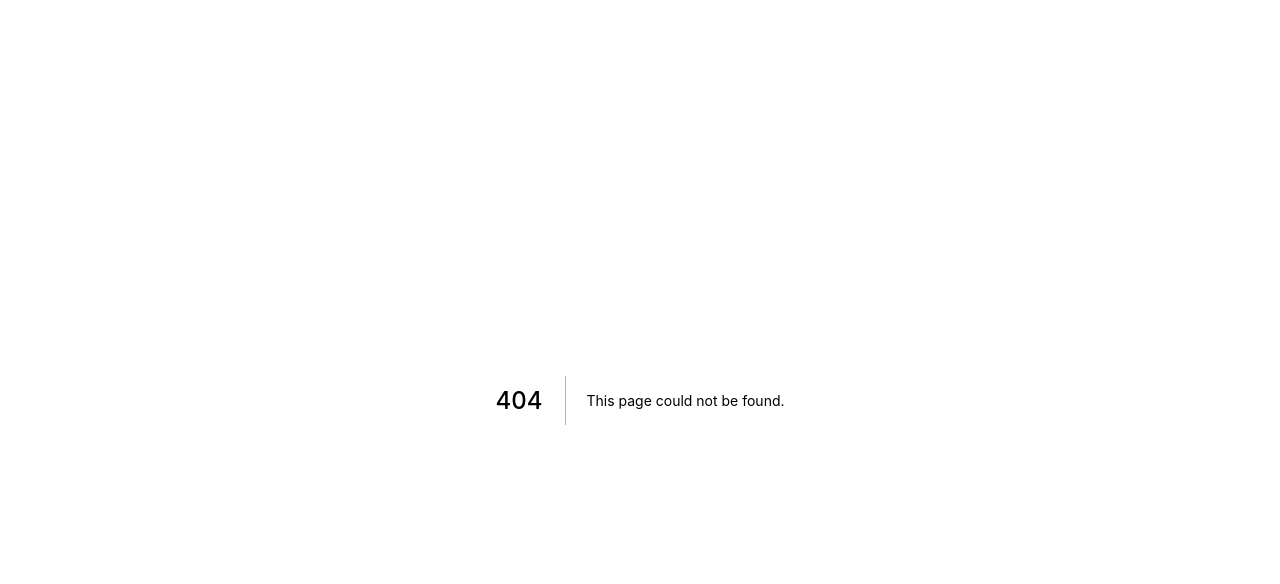
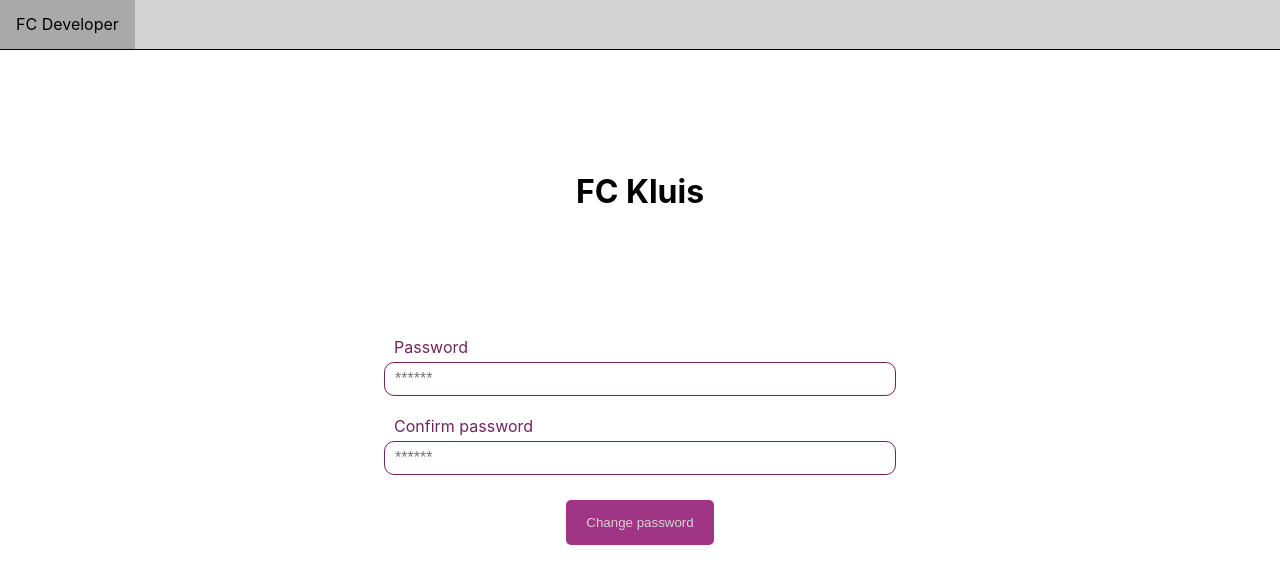
Before and after one commit to xRaill/fckluis, a Next.js app: page /change_password in a window 1280 px wide. Before the commit this address had no page. Shown: the top 584 px of the page. Built offline with nearby package versions, Linux system fonts and the light colour scheme; no server answers.

Commit message:
Added reset password functionality

```diff
--- /dev/null
+++ b/pages/api/users/change_password.ts
@@ -0,0 +1,39 @@
+import { User } from 'db/models/User';
+import validator from 'validator';
+import { ApiHandler, formError, formErrorCollection } from 'utils/api';
+
+const Register = ApiHandler(async (req, res) => {
+  if (!['POST'].includes(req.method))
+    formError('base', `Method ${req.method} not allowed`);
+
+  const { password, password_verify, token } = <Record<string, string>>(
+    JSON.parse(req.body)
+  );
+
+  const errors = new formErrorCollection();
+  if (!password) errors.add('password', 'Password required');
+  if (!password_verify) errors.add('password_verify', 'Password required');
+  if (!validator.isUUID(token)) errors.add('base', 'Invalid token given!');
+  errors.resolve();
+
+  const user = await User.findOne({
+    where: { user_token: token },
+  });
+
+  if (!user) formError('base', 'Invalid token given!');
+
+  user.set({
+    password,
+    password_verify,
+    user_token: null,
+  });
+
+  if (user.verifyPasswordMatch())
+    formError('password_verify', 'Passwords do not match');
+
+  await user.save();
+
+  return res.json({ success: true });
+});
+
+export default Register;
--- a/pages/api/users/new.ts
+++ b/pages/api/users/new.ts
@@ -32,7 +32,7 @@ const NewUser = ApiHandler(async (req, res) => {
   nodemailer.sendMail({
     from: 'FC Kluis <info@kluis.fc.school>',
     to: newUser.get('email'),
-    subject: 'Uitnodiging voor FC Kluis!',
+    subject: 'Invitation to join FC Kluis!',
     text: `You received a request to create an account on FC Kluis! http://localhost:3000/register?token=${newUser.get(
       'user_token'
     )}'`,
--- /dev/null
+++ b/pages/api/users/password_forget.ts
@@ -0,0 +1,42 @@
+import { ApiHandler, formError } from 'utils/api';
+import { User } from 'db/models/User';
+import nodemailer from 'utils/nodemailer';
+import { v4 } from 'uuid';
+import validator from 'validator';
+
+const PasswordForget = ApiHandler(async (req, res) => {
+  if (!['POST'].includes(req.method))
+    formError('base', `Method ${req.method} not allowed`);
+
+  const { email } = <Record<string, string>>JSON.parse(req.body);
+
+  if (!email) formError('email', "Can't be empty");
+
+  if (!validator.isEmail(email)) formError('email', 'Is not a valid email');
+
+  const user = await User.findOne({ where: { email } });
+
+  if (user) {
+    user.update({
+      user_token: v4(),
+    });
+
+    nodemailer.sendMail({
+      from: 'FC Kluis <info@kluis.fc.school>',
+      to: user.get('email'),
+      subject: 'FC Kluis password forget!',
+      text: `You requested a new password! http://localhost:3000/change_password?token=${user.get(
+        'user_token'
+      )}'`,
+      html: `You requested a new password! <br><br> <a href="http://localhost:3000/change_password?token=${user.get(
+        'user_token'
+      )}">Click here to change it!</a>`,
+    });
+  }
+
+  return res.json({
+    success: true,
+  });
+});
+
+export default PasswordForget;
--- /dev/null
+++ b/pages/change_password.tsx
@@ -0,0 +1,54 @@
+import Layout from 'components/Layout';
+import { useRouter } from 'next/router';
+import useToast from 'hooks/useToast';
+import useSession from 'hooks/useSession';
+import Form from 'components/Form';
+import FormField from 'components/Form/FormField';
+import FormButton from 'components/Form/FormButton';
+import { useEffect } from 'react';
+
+const Register: React.FC = () => {
+  const { loggedIn } = useSession();
+  const { push, query } = useRouter();
+  const toast = useToast();
+
+  useEffect(() => {
+    if (loggedIn) {
+      push('/');
+      toast({ type: 'danger', message: 'Logout before changing a password!' });
+    }
+  }, [loggedIn]);
+
+  const handleSuccess = () => {
+    push('/login');
+    toast({ type: 'success', message: 'Password changed!' });
+  };
+
+  return (
+    <Layout>
+      {!loggedIn && (
+        <Form path={'users/change_password'} onSuccess={handleSuccess}>
+          <FormField
+            name={'password'}
+            type={'password'}
+            placeholder={'******'}
+          />
+          <FormField
+            title={'Confirm password'}
+            name={'password_verify'}
+            type={'password'}
+            placeholder={'******'}
+          />
+          <FormField
+            name={'token'}
+            type={'hidden'}
+            defaultValue={query.token as string}
+          />
+          <FormButton>Change password</FormButton>
+        </Form>
+      )}
+    </Layout>
+  );
+};
+
+export default Register;
--- a/pages/login.tsx
+++ b/pages/login.tsx
@@ -1,5 +1,6 @@
 import Layout from 'components/Layout';
 import { useRouter } from 'next/router';
+import Link from 'next/link';
 import useToast from 'hooks/useToast';
 import useSession from 'hooks/useSession';
 import Form from 'components/Form';
@@ -44,6 +45,8 @@ const Home: React.FC = () => {
           />
           <FormCheckbox title={'Remember me'} name={'remember_me'} />
           <FormButton>Login</FormButton>
+          <br />
+          <Link href={'/password_forget'}>Forgot password?</Link>
         </Form>
       )}
     </Layout>
```
Also changed, not shown: pages/password_forget.tsx (added, +36 -0 lines).
